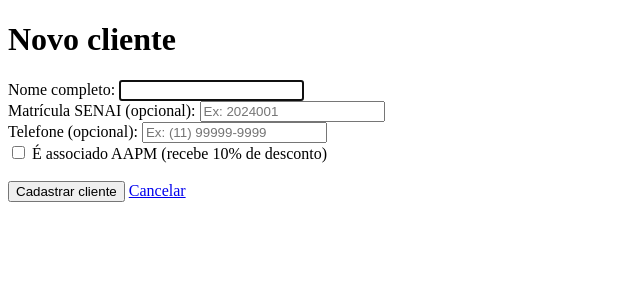
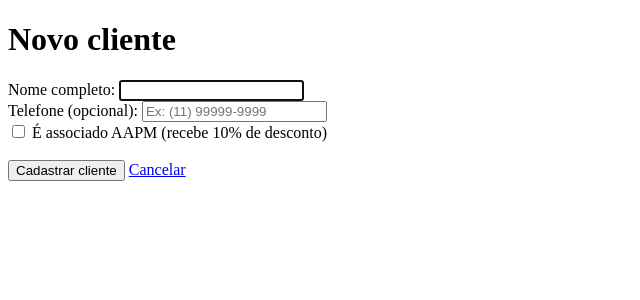
Before and after one commit to ysantoswxx/Nova_Adega, a FastAPI app: template app/templates/clientes/form.html in a window 1280 px wide. Shown: the top 300 px of the page, without its empty margins (0-640 px from the left). Run offline with FastAPI, Linux system fonts and the light colour scheme; the template is opened without the code that fills it, so the values that code supplies are empty.

Commit message:
feat: remover campo de matrícula do formulário de clientes

```diff
--- a/app/templates/clientes/form.html
+++ b/app/templates/clientes/form.html
@@ -19,11 +19,7 @@
                    value="{{ editando.nome if editando else (valores.nome if valores else '') }}">
         </label><br>
 
-        <label>Matrícula SENAI (opcional):
-            <input type="text" name="matricula"
-                   placeholder="Ex: 2024001"
-                   value="{{ editando.matricula if editando else (valores.matricula if valores else '') }}">
-        </label><br>
+
 
         <label>Telefone (opcional):
             <input type="text" name="telefone"
```
